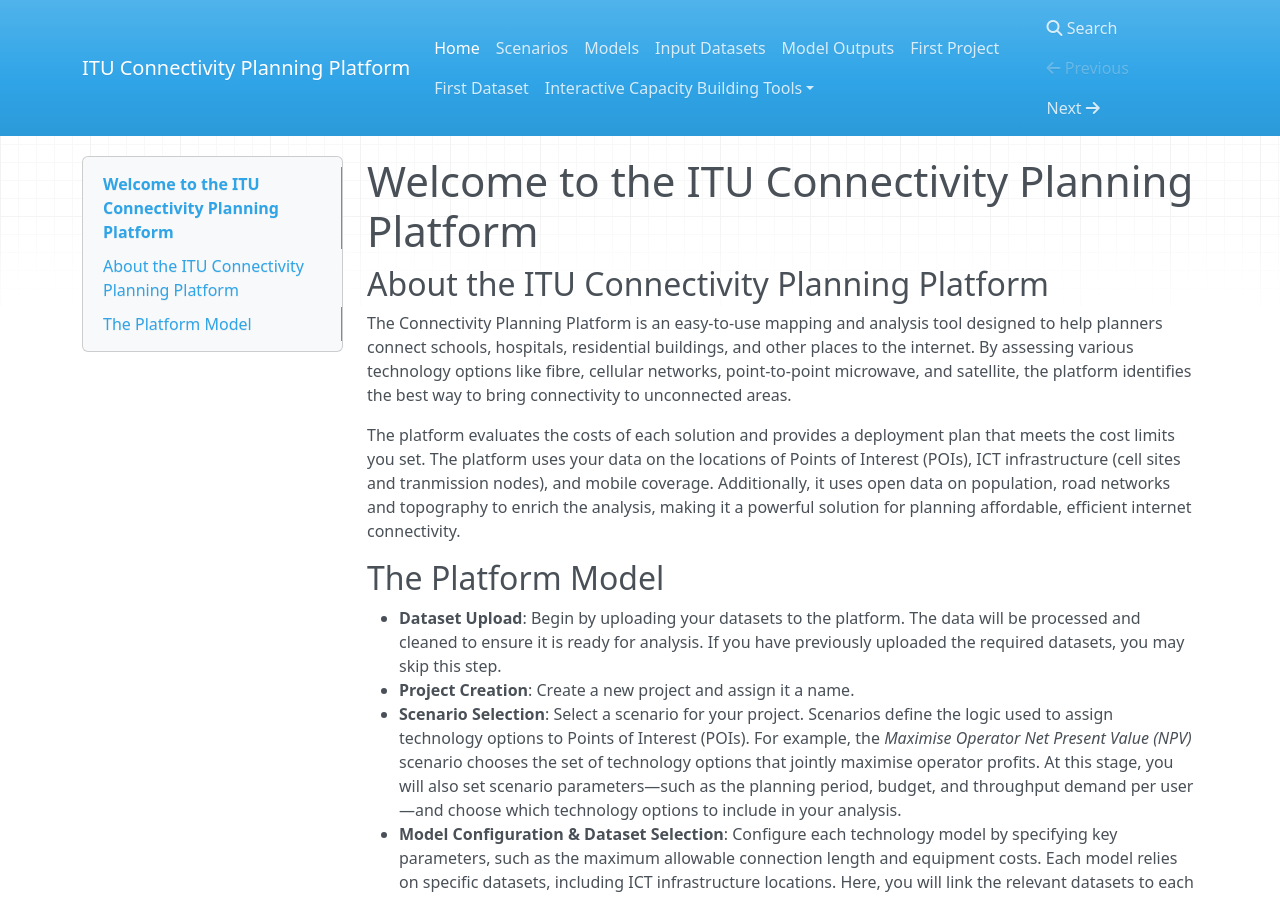
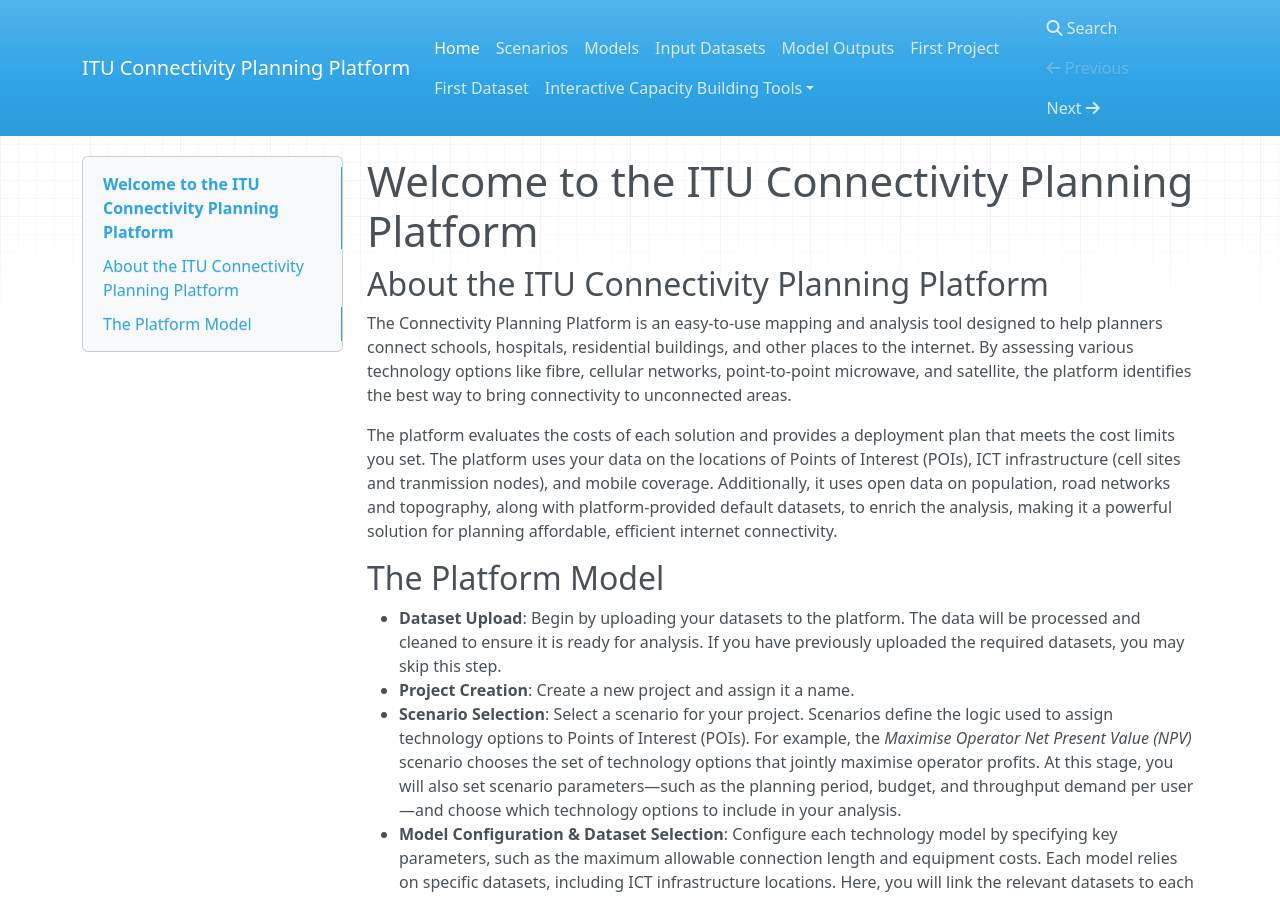
Before and after one commit to FNS-Division/cpp-user-guide, an MkDocs documentation site: the page built from docs/index.md, in a window 1280 px wide and 900 px high. Built offline with MkDocs 1.6.1, drawn with Linux system fonts in a browser that asks for light colours; nearby versions of some CDN libraries.

Commit message:
platform-provided datasets are mentioned

```diff
--- a/docs/index.md
+++ b/docs/index.md
@@ -4,7 +4,7 @@
 
 The Connectivity Planning Platform is an easy-to-use mapping and analysis tool designed to help planners connect schools, hospitals, residential buildings, and other places to the internet. By assessing various technology options like fibre, cellular networks, point-to-point microwave, and satellite, the platform identifies the best way to bring connectivity to unconnected areas.
 
-The platform evaluates the costs of each solution and provides a deployment plan that meets the cost limits you set. The platform uses your data on the locations of Points of Interest (POIs), ICT infrastructure (cell sites and tranmission nodes), and mobile coverage. Additionally, it uses open data on population, road networks and topography to enrich the analysis, making it a powerful solution for planning affordable, efficient internet connectivity.
+The platform evaluates the costs of each solution and provides a deployment plan that meets the cost limits you set. The platform uses your data on the locations of Points of Interest (POIs), ICT infrastructure (cell sites and tranmission nodes), and mobile coverage. Additionally, it uses open data on population, road networks and topography, along with platform-provided default datasets, to enrich the analysis, making it a powerful solution for planning affordable, efficient internet connectivity.
 
 ## The Platform Model
 
```
